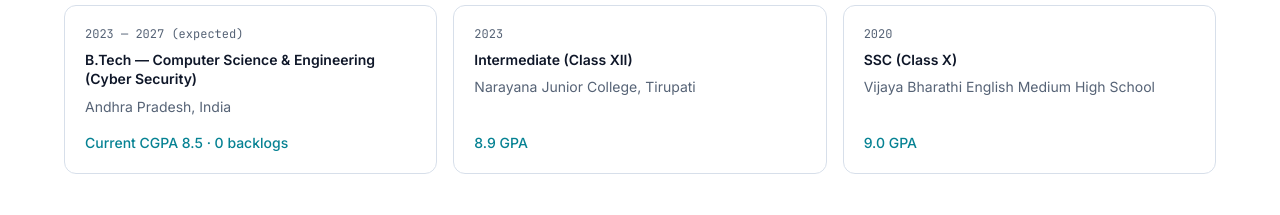
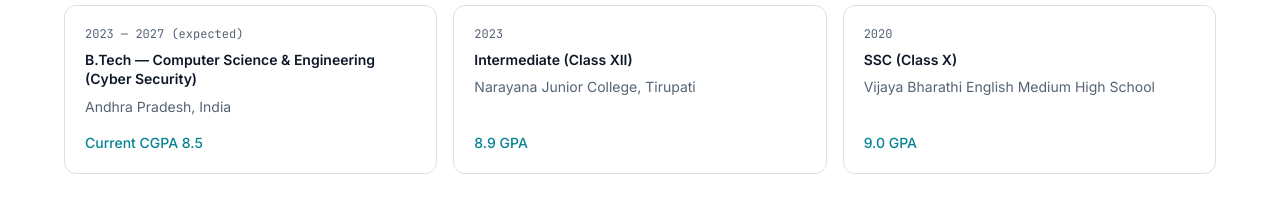
Before and after one commit to DevaSaiNandiniMandapalli/portfolio, a React (Vite) app: page / in a window 1280 px wide. Shown: the part 1560-1775 px from the top of the page. Built offline with nearby package versions, Linux system fonts and the light colour scheme.

Commit message:
Remove backlog mention from education detail
Co-authored-by: Lemon Code <hello@lemoncode.ai>

```diff
--- a/src/data/portfolio.ts
+++ b/src/data/portfolio.ts
@@ -123,7 +123,7 @@ export const education: EducationEntry[] = [
     qualification: "B.Tech — Computer Science & Engineering (Cyber Security)",
     institution: "Andhra Pradesh, India",
     period: "2023 — 2027 (expected)",
-    detail: "Current CGPA 8.5 · 0 backlogs",
+    detail: "Current CGPA 8.5",
   },
   {
     qualification: "Intermediate (Class XII)",
```
